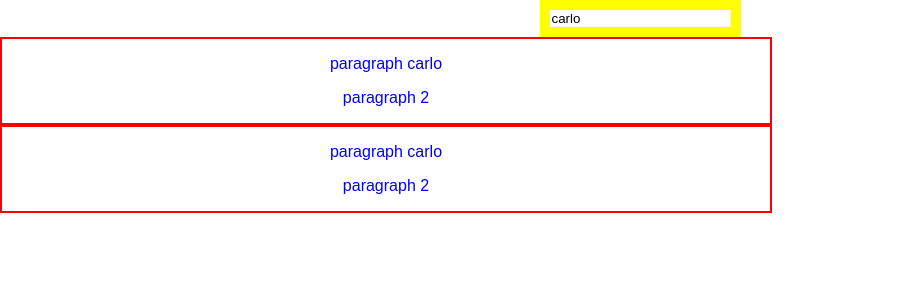
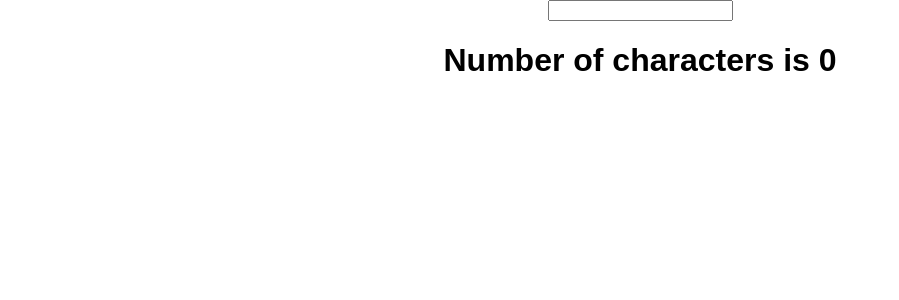
Before and after one commit to codegino/react-tutorial, a React (Create React App) app: page / in a window 1280 px wide. Shown: the top 300 px of the page, without its empty margins (0-899 px from the left). Built offline with nearby package versions, Linux system fonts and the light colour scheme.

Commit message:
Section 4 Assignment.

```diff
--- a/src/App.js
+++ b/src/App.js
@@ -1,25 +1,23 @@
-import React, { Component } from 'react';
+import React, {Component} from 'react';
+import Validator from './component/section4/Validator'
 import './App.css';
-import UserInput from './component/section3/UserInput'
-import UserOutput from './component/section3/UserOutput'
 
 class App extends Component {
   state = {
-    userName: 'carlo'
+    length: 0
   }
-
-  changeUsernameHandler = (event) => {
-      this.setState({
-          userName: event.target.value
-      })
+  changeTextHandler = (event) => {
+    const length = event.target.value.length;
+    this.setState({
+      length
+    })
   }
 
   render() {
     return (
       <div className="App">
-        <UserInput changed={this.changeUsernameHandler} value={this.state.userName}/>
-        <UserOutput userName={this.state.userName}/>
-        <UserOutput userName={this.state.userName}/>
+        <input type="text" onChange={this.changeTextHandler}/>
+        <Validator length={this.state.length}/>
       </div>
     );
   }
--- /dev/null
+++ b/src/component/section4/Validator.js
@@ -0,0 +1,7 @@
+import React from 'react'
+
+const validator = (props) => {
+  return <h1>Number of characters is {props.length}</h1>
+}
+
+export default validator
```
